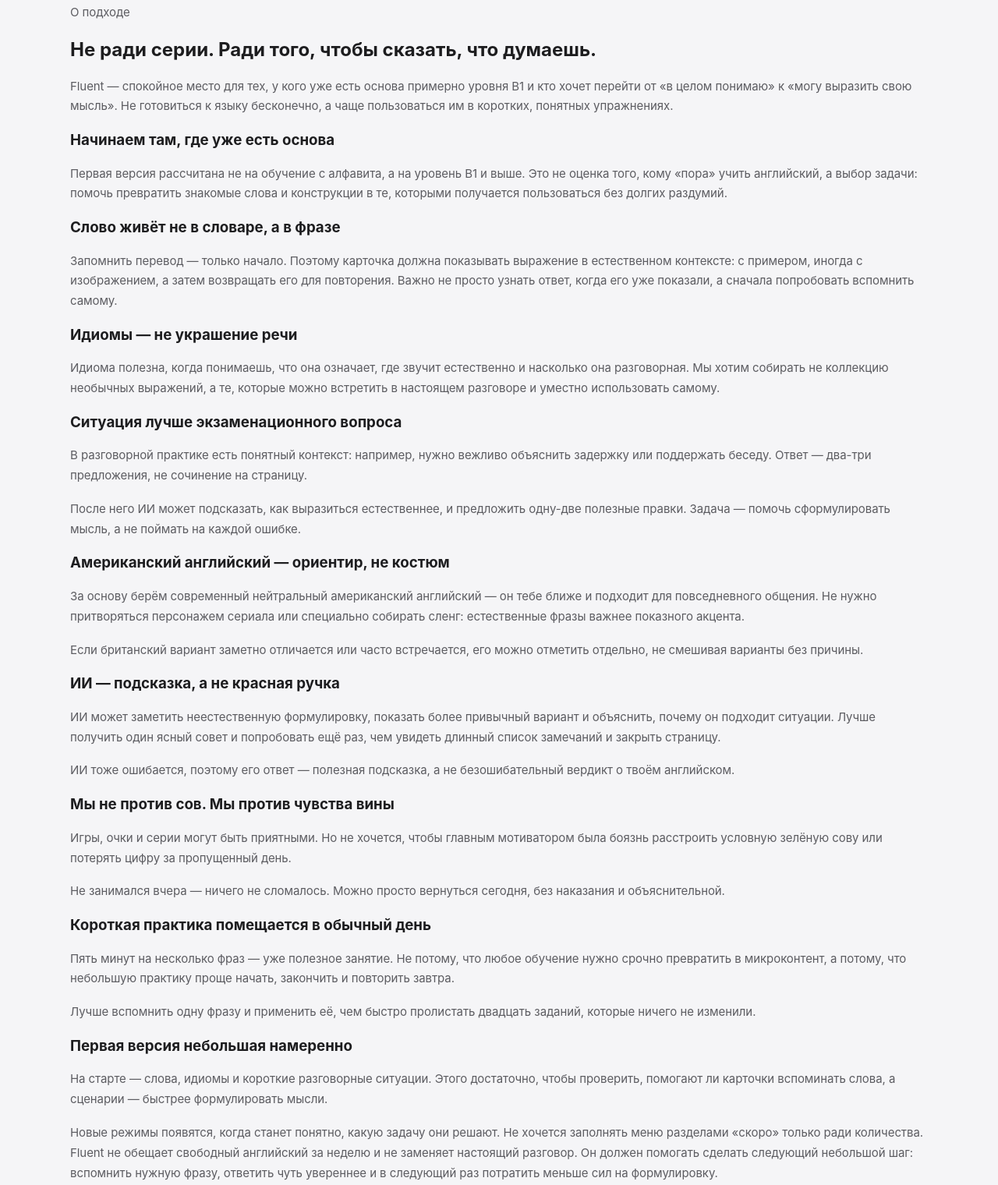
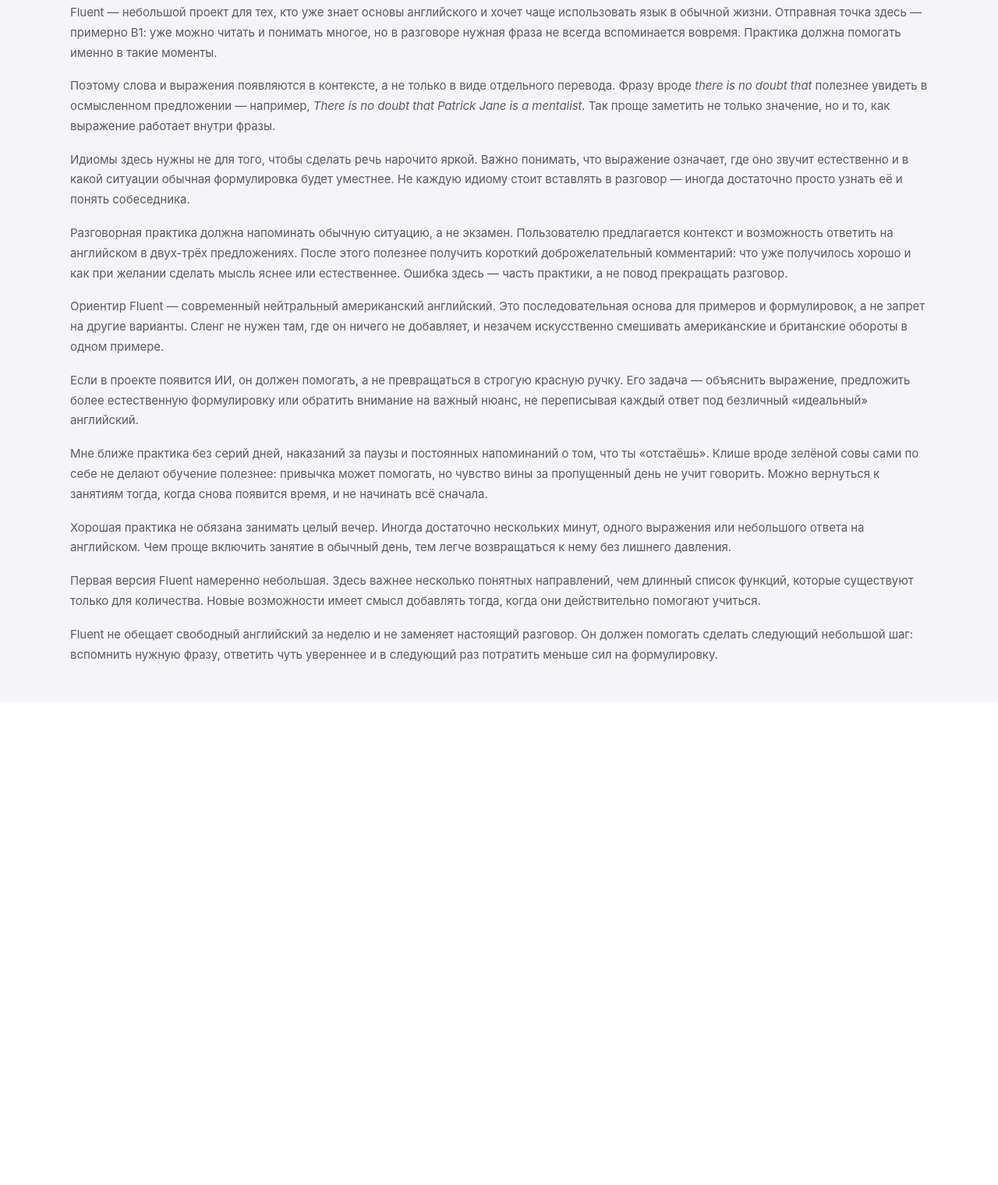
Before and after one commit to billythebully03/fluent, a plain HTML site: page index.html in a window 1280 px wide. Shown: the part 710-2230 px from the top of the page at 78% size. After the commit the page ends 1610 px from the top, so only its background shows below. Drawn offline with Linux system fonts and the light colour scheme.

Commit message:
Update footer-content.html

```diff
--- a/footer-content.html
+++ b/footer-content.html
@@ -1,136 +1,19 @@
-<header class="footer-intro">
-  <div class="footer-intro__heading">
-    <p class="footer-eyebrow">О подходе</p>
+<p>Fluent — небольшой проект для тех, кто уже знает основы английского и хочет чаще использовать язык в обычной жизни. Отправная точка здесь — примерно B1: уже можно читать и понимать многое, но в разговоре нужная фраза не всегда вспоминается вовремя. Практика должна помогать именно в такие моменты.</p>
 
-    <h2 class="footer-title" id="footer-title">
-      Не ради серии. Ради того, чтобы сказать, что думаешь.
-    </h2>
-  </div>
+<p>Поэтому слова и выражения появляются в контексте, а не только в виде отдельного перевода. Фразу вроде <em>there is no doubt that</em> полезнее увидеть в осмысленном предложении — например, <em>There is no doubt that Patrick Jane is a mentalist.</em> Так проще заметить не только значение, но и то, как выражение работает внутри фразы.</p>
 
-  <p class="footer-intro__lead">
-    Fluent — спокойное место для тех, у кого уже есть основа примерно
-    уровня B1 и кто хочет перейти от «в целом понимаю» к «могу выразить
-    свою мысль». Не готовиться к языку бесконечно, а чаще пользоваться им
-    в коротких, понятных упражнениях.
-  </p>
-</header>
+<p>Идиомы здесь нужны не для того, чтобы сделать речь нарочито яркой. Важно понимать, что выражение означает, где оно звучит естественно и в какой ситуации обычная формулировка будет уместнее. Не каждую идиому стоит вставлять в разговор — иногда достаточно просто узнать её и понять собеседника.</p>
 
-<div class="footer-articles">
-  <article class="footer-article">
-    <h3>Начинаем там, где уже есть основа</h3>
-    <p>
-      Первая версия рассчитана не на обучение с алфавита, а на уровень B1
-      и выше. Это не оценка того, кому «пора» учить английский, а выбор
-      задачи: помочь превратить знакомые слова и конструкции в те, которыми
-      получается пользоваться без долгих раздумий.
-    </p>
-  </article>
+<p>Разговорная практика должна напоминать обычную ситуацию, а не экзамен. Пользователю предлагается контекст и возможность ответить на английском в двух-трёх предложениях. После этого полезнее получить короткий доброжелательный комментарий: что уже получилось хорошо и как при желании сделать мысль яснее или естественнее. Ошибка здесь — часть практики, а не повод прекращать разговор.</p>
 
-  <article class="footer-article">
-    <h3>Слово живёт не в словаре, а в фразе</h3>
-    <p>
-      Запомнить перевод — только начало. Поэтому карточка должна показывать
-      выражение в естественном контексте: с примером, иногда с изображением,
-      а затем возвращать его для повторения. Важно не просто узнать ответ,
-      когда его уже показали, а сначала попробовать вспомнить самому.
-    </p>
-  </article>
+<p>Ориентир Fluent — современный нейтральный американский английский. Это последовательная основа для примеров и формулировок, а не запрет на другие варианты. Сленг не нужен там, где он ничего не добавляет, и незачем искусственно смешивать американские и британские обороты в одном примере.</p>
 
-  <article class="footer-article">
-    <h3>Идиомы — не украшение речи</h3>
-    <p>
-      Идиома полезна, когда понимаешь, что она означает, где звучит
-      естественно и насколько она разговорная. Мы хотим собирать не
-      коллекцию необычных выражений, а те, которые можно встретить
-      в настоящем разговоре и уместно использовать самому.
-    </p>
-  </article>
+<p>Если в проекте появится ИИ, он должен помогать, а не превращаться в строгую красную ручку. Его задача — объяснить выражение, предложить более естественную формулировку или обратить внимание на важный нюанс, не переписывая каждый ответ под безличный «идеальный» английский.</p>
 
-  <article class="footer-article">
-    <h3>Ситуация лучше экзаменационного вопроса</h3>
-    <p>
-      В разговорной практике есть понятный контекст: например, нужно
-      вежливо объяснить задержку или поддержать беседу. Ответ — два-три
-      предложения, не сочинение на страницу.
-    </p>
-    <p>
-      После него ИИ может подсказать, как выразиться естественнее, и
-      предложить одну-две полезные правки. Задача — помочь сформулировать
-      мысль, а не поймать на каждой ошибке.
-    </p>
-  </article>
+<p>Мне ближе практика без серий дней, наказаний за паузы и постоянных напоминаний о том, что ты «отстаёшь». Клише вроде зелёной совы сами по себе не делают обучение полезнее: привычка может помогать, но чувство вины за пропущенный день не учит говорить. Можно вернуться к занятиям тогда, когда снова появится время, и не начинать всё сначала.</p>
 
-  <article class="footer-article">
-    <h3>Американский английский — ориентир, не костюм</h3>
-    <p>
-      За основу берём современный нейтральный американский английский —
-      он тебе ближе и подходит для повседневного общения. Не нужно
-      притворяться персонажем сериала или специально собирать сленг:
-      естественные фразы важнее показного акцента.
-    </p>
-    <p>
-      Если британский вариант заметно отличается или часто встречается,
-      его можно отметить отдельно, не смешивая варианты без причины.
-    </p>
-  </article>
+<p>Хорошая практика не обязана занимать целый вечер. Иногда достаточно нескольких минут, одного выражения или небольшого ответа на английском. Чем проще включить занятие в обычный день, тем легче возвращаться к нему без лишнего давления.</p>
 
-  <article class="footer-article">
-    <h3>ИИ — подсказка, а не красная ручка</h3>
-    <p>
-      ИИ может заметить неестественную формулировку, показать более
-      привычный вариант и объяснить, почему он подходит ситуации. Лучше
-      получить один ясный совет и попробовать ещё раз, чем увидеть
-      длинный список замечаний и закрыть страницу.
-    </p>
-    <p>
-      ИИ тоже ошибается, поэтому его ответ — полезная подсказка, а не
-      безошибательный вердикт о твоём английском.
-    </p>
-  </article>
+<p>Первая версия Fluent намеренно небольшая. Здесь важнее несколько понятных направлений, чем длинный список функций, которые существуют только для количества. Новые возможности имеет смысл добавлять тогда, когда они действительно помогают учиться.</p>
 
-  <article class="footer-article">
-    <h3>Мы не против сов. Мы против чувства вины</h3>
-    <p>
-      Игры, очки и серии могут быть приятными. Но не хочется, чтобы
-      главным мотиватором была боязнь расстроить условную зелёную сову
-      или потерять цифру за пропущенный день.
-    </p>
-    <p>
-      Не занимался вчера — ничего не сломалось. Можно просто вернуться
-      сегодня, без наказания и объяснительной.
-    </p>
-  </article>
-
-  <article class="footer-article">
-    <h3>Короткая практика помещается в обычный день</h3>
-    <p>
-      Пять минут на несколько фраз — уже полезное занятие. Не потому,
-      что любое обучение нужно срочно превратить в микроконтент, а потому,
-      что небольшую практику проще начать, закончить и повторить завтра.
-    </p>
-    <p>
-      Лучше вспомнить одну фразу и применить её, чем быстро пролистать
-      двадцать заданий, которые ничего не изменили.
-    </p>
-  </article>
-
-  <article class="footer-article">
-    <h3>Первая версия небольшая намеренно</h3>
-    <p>
-      На старте — слова, идиомы и короткие разговорные ситуации. Этого
-      достаточно, чтобы проверить, помогают ли карточки вспоминать слова,
-      а сценарии — быстрее формулировать мысли.
-    </p>
-    <p>
-      Новые режимы появятся, когда станет понятно, какую задачу они решают.
-      Не хочется заполнять меню разделами «скоро» только ради количества.
-    </p>
-  </article>
-</div>
-
-<p class="footer-outro">
-  Fluent не обещает свободный английский за неделю и не заменяет
-  настоящий разговор. Он должен помогать сделать следующий небольшой шаг:
-  вспомнить нужную фразу, ответить чуть увереннее и в следующий раз
-  потратить меньше сил на формулировку.
-</p>
+<p>Fluent не обещает свободный английский за неделю и не заменяет настоящий разговор. Он должен помогать сделать следующий небольшой шаг: вспомнить нужную фразу, ответить чуть увереннее и в следующий раз потратить меньше сил на формулировку.</p>
```
